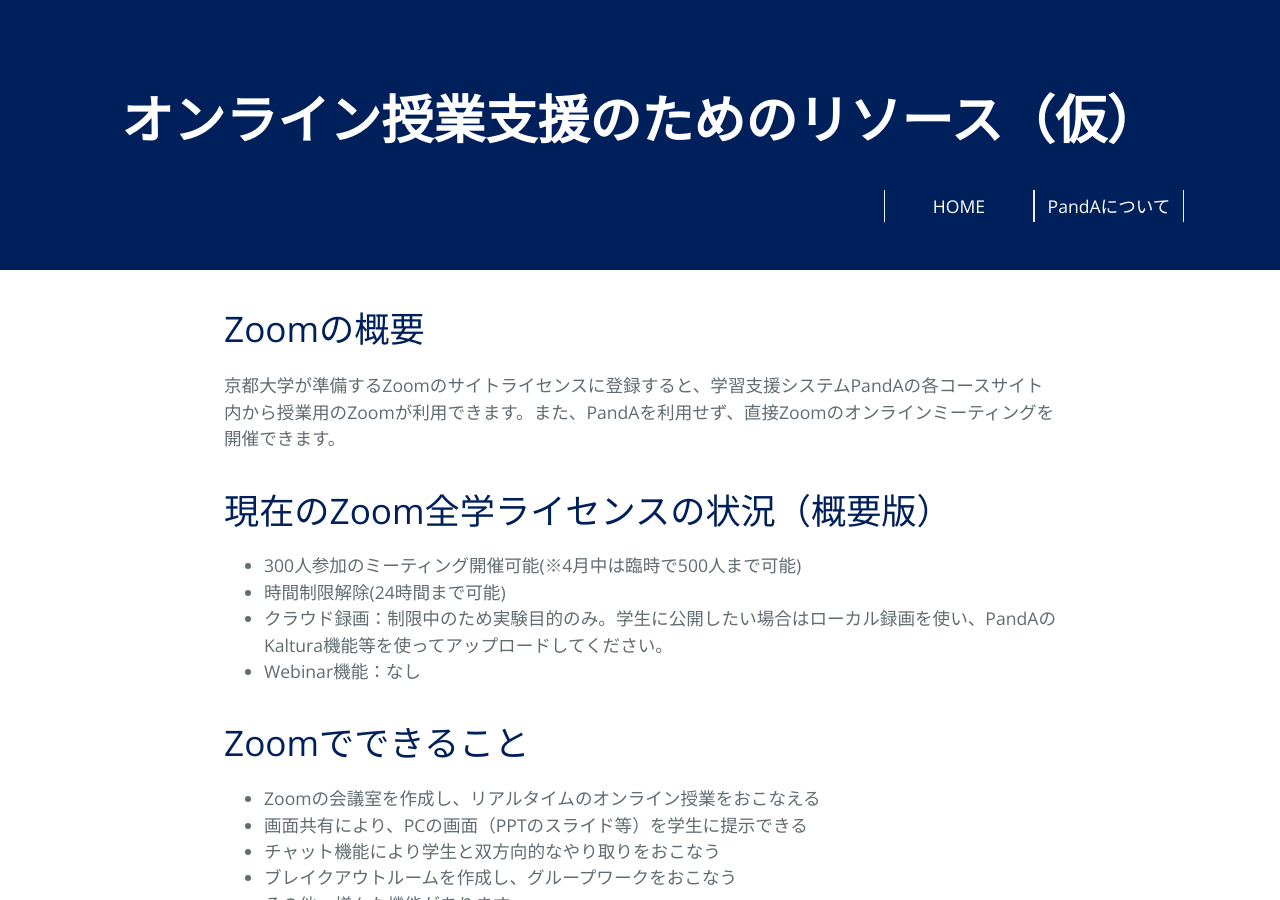
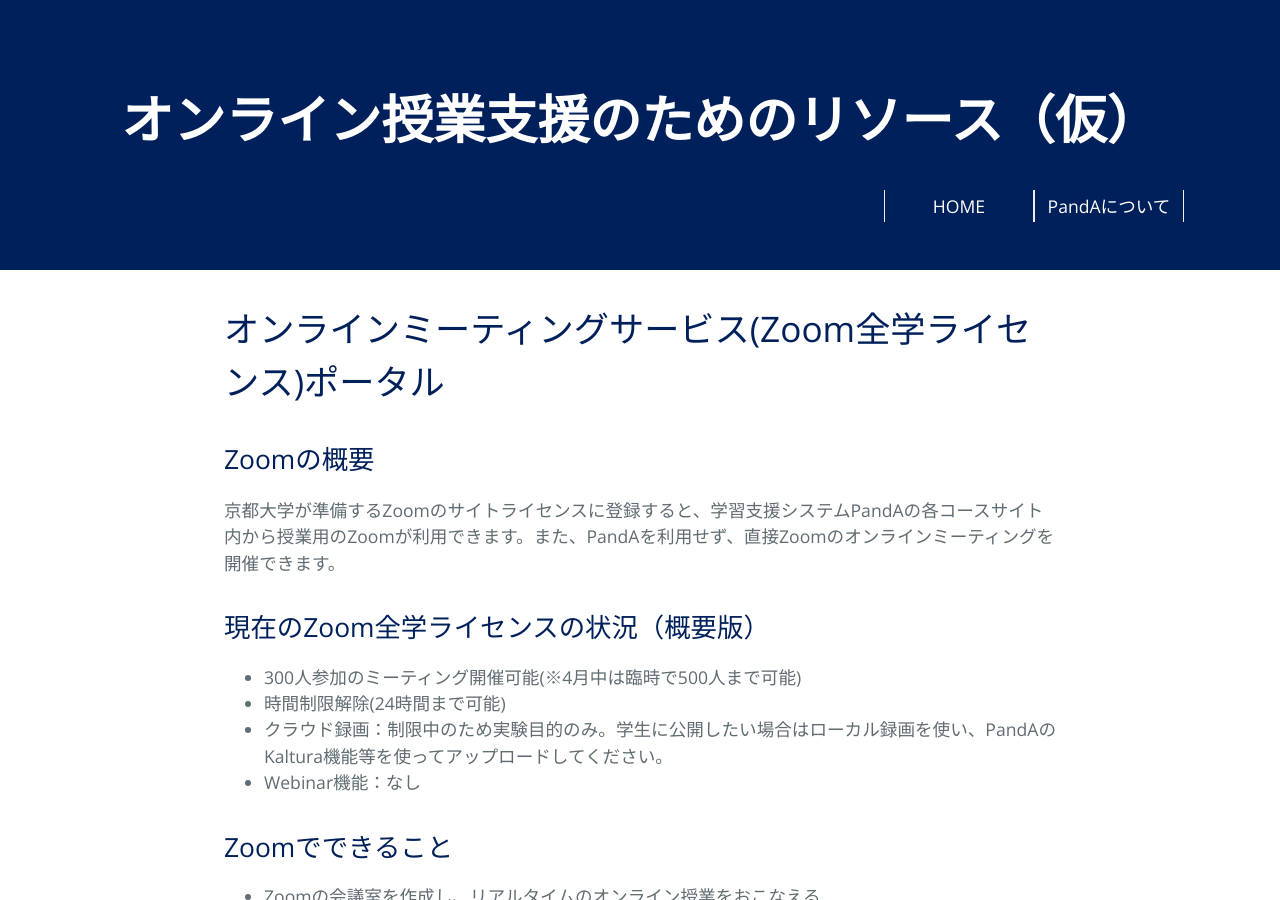
Before and after one commit to kyoto-u/online-edu, a Jekyll site: the page built from zoom.md, in a window 1280 px wide and 900 px high. Built offline with Jekyll 4.4.1, drawn with Linux system fonts in a browser that asks for light colours.

Commit message:
title change

```diff
--- a/zoom.md
+++ b/zoom.md
@@ -2,11 +2,12 @@
 layout: default
 title: オンラインミーティングサービス(Zoom全学ライセンス)ポータル
 ---
-# Zoomの概要
+# オンラインミーティングサービス(Zoom全学ライセンス)ポータル
+## Zoomの概要
 
 京都大学が準備するZoomのサイトライセンスに登録すると、学習支援システムPandAの各コースサイト内から授業用のZoomが利用できます。また、PandAを利用せず、直接Zoomのオンラインミーティングを開催できます。
 
-# 現在のZoom全学ライセンスの状況（概要版）
+## 現在のZoom全学ライセンスの状況（概要版）
 - 300人参加のミーティング開催可能(※4月中は臨時で500人まで可能)
 - 時間制限解除(24時間まで可能)
 - クラウド録画：制限中のため実験目的のみ。学生に公開したい場合はローカル録画を使い、PandAのKaltura機能等を使ってアップロードしてください。
@@ -14,7 +15,7 @@ title: オンラインミーティングサービス(Zoom全学ライセンス)
 
 <!-- その他詳細なオプションについては以下 -->
 
-# Zoomでできること
+## Zoomでできること
 - Zoomの会議室を作成し、リアルタイムのオンライン授業をおこなえる
 - 画面共有により、PCの画面（PPTのスライド等）を学生に提示できる
 - チャット機能により学生と双方向的なやり取りをおこなう
```
